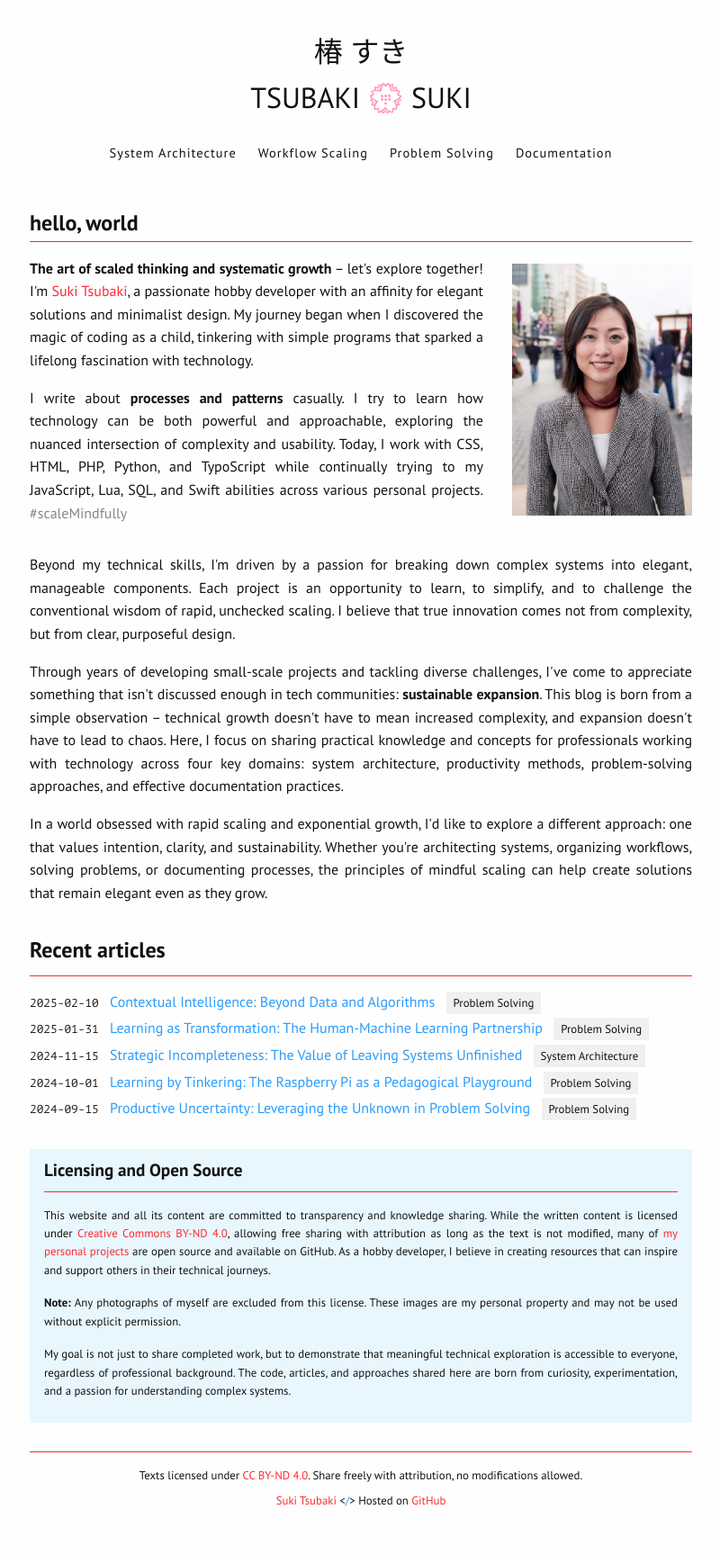
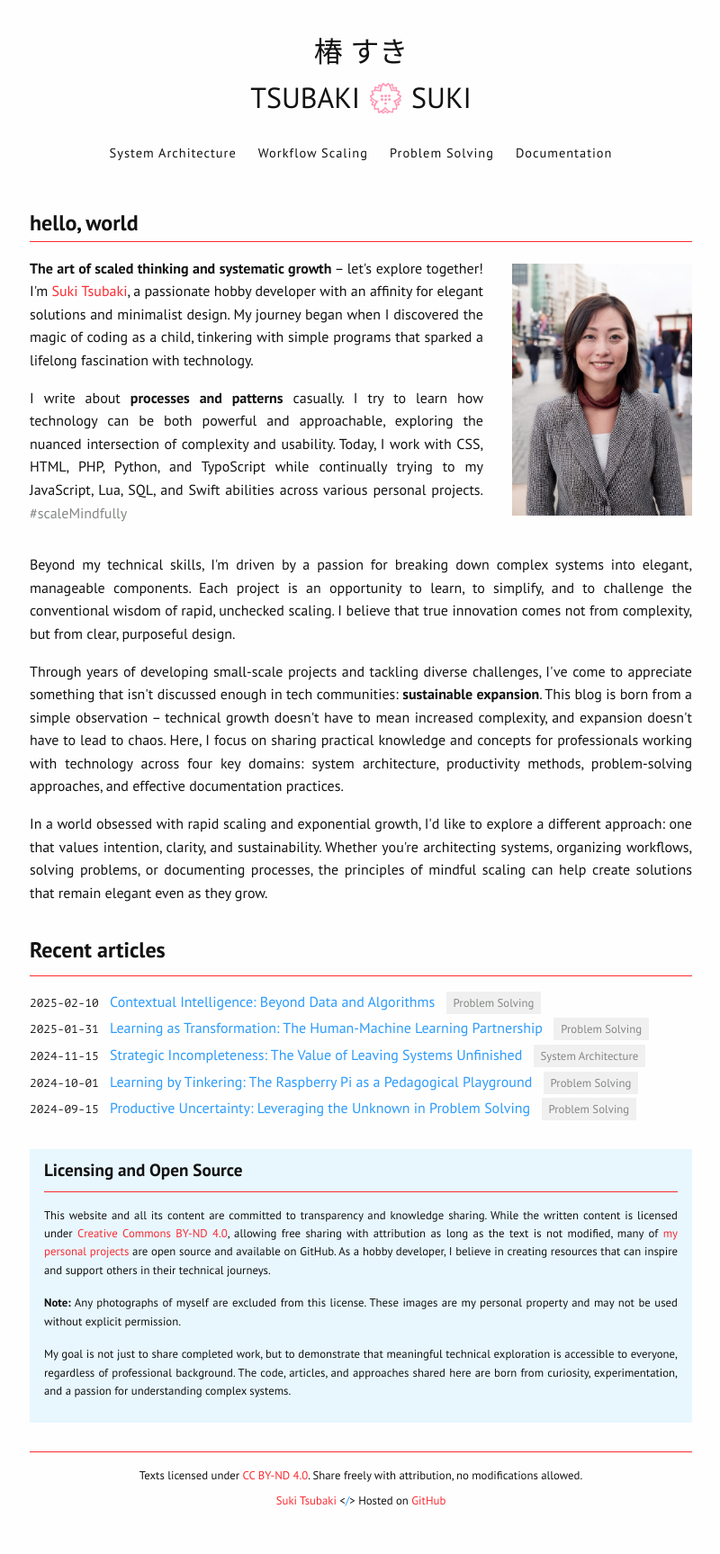
Before and after one commit to sukitsubaki/sukitsubaki.github.io, a Jekyll site: the page built from index.html, in a window 1280 px wide. Shown: the whole page at 90% size, without its empty margins (239-1039 px from the left). Built offline with Jekyll 4.4.1, drawn with Linux system fonts in a browser that asks for light colours.

Commit message:
fix post-list__scope link-color

```diff
--- a/assets/css/modules/post.css
+++ b/assets/css/modules/post.css
@@ -96,9 +96,9 @@
     background-color: var(--color-border-light);
     padding: var(--spacing-xxs) var(--spacing-xs);
     border-radius: 0;
-    color: var(--color-black);
+    color: var(--color-gray);
 }
 
 .post-list__scope a:hover {
-    color: var(--color-dark-gray);
+    color: var(--color-black);
 }
```
